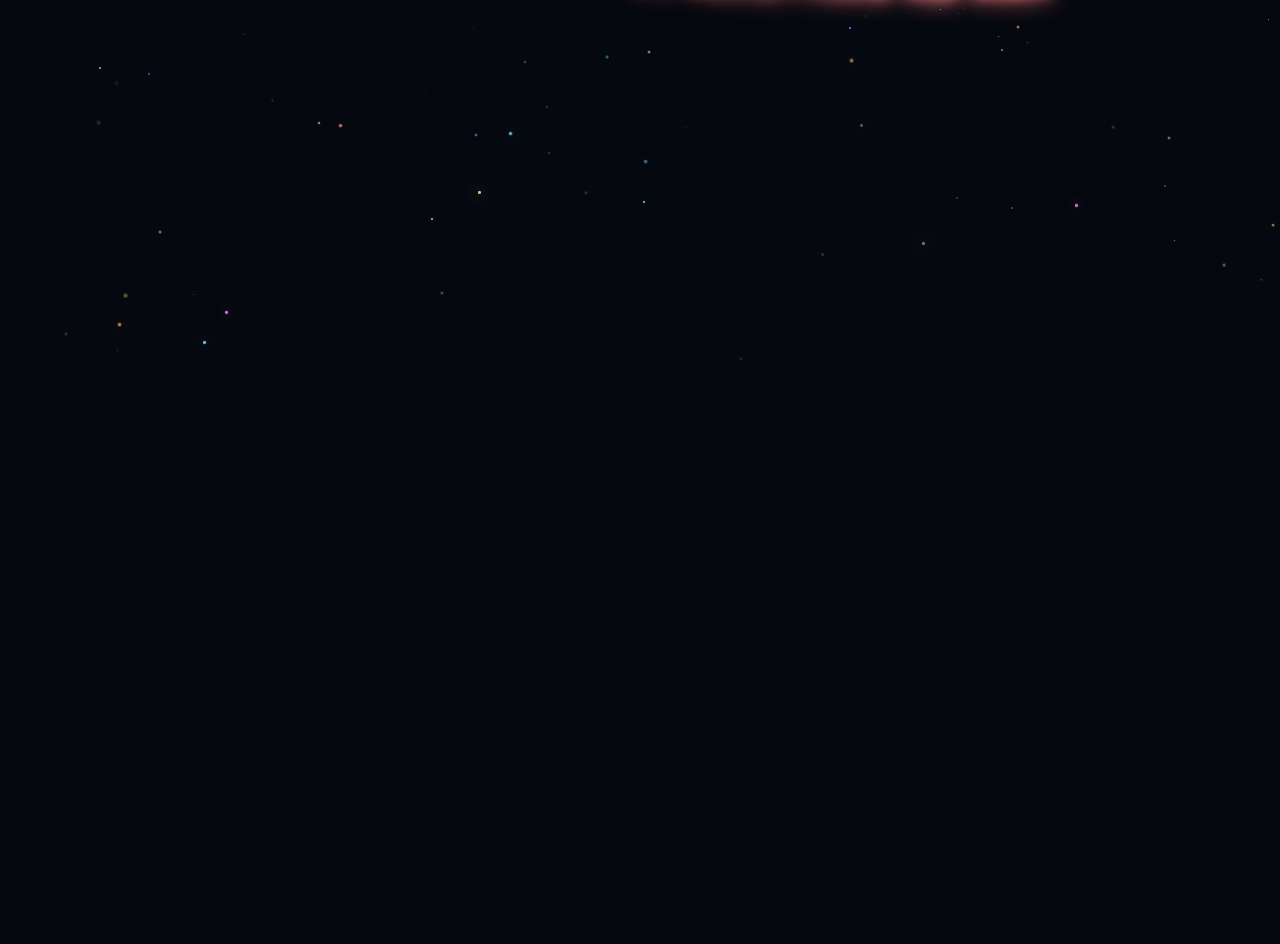
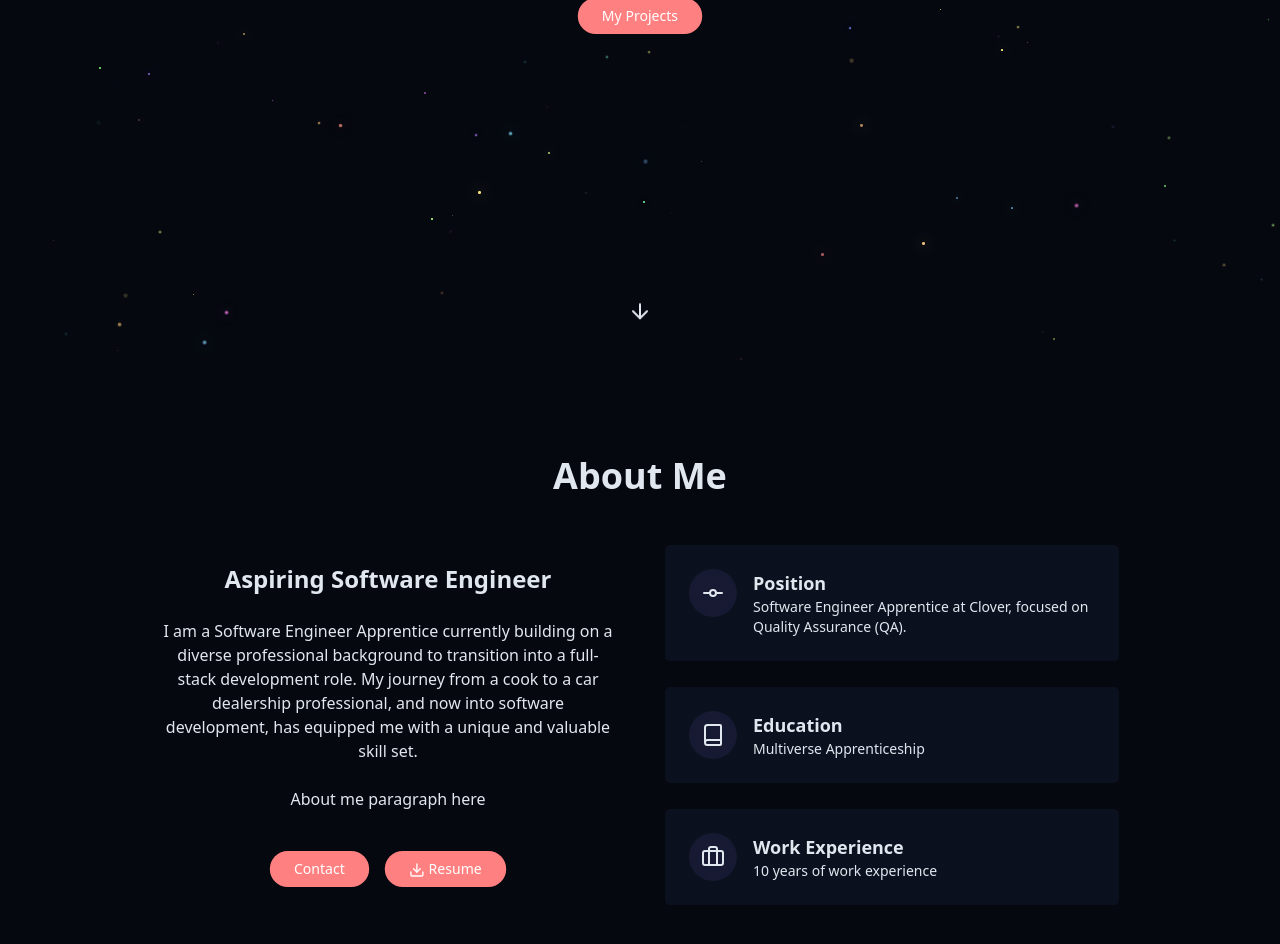
Before and after one commit to med4h/Portfolio, a React (Vite) app: page / in a window 1280 px wide. Shown: the part 440-1384 px from the top of the page. Before the commit the page ends 800 px from the top, so only its background shows below. Built offline with nearby package versions, Linux system fonts and the light colour scheme.

Commit message:
added about me section

```diff
--- /dev/null
+++ b/src/components/AboutSection.jsx
@@ -0,0 +1,90 @@
+import { Book, Briefcase, Download, GitCommit } from "lucide-react"; // Import the Download icon
+
+export const AboutSection = () => {
+    return (
+        <section id="about" className="py-24 px-4 relative">
+            <div className="container mx-auto max-w-5xl">
+                <h2 className="text-3xl md:text-4xl font-bold mb-12 text-center">
+                    About Me
+                </h2>
+
+                <div className="grid grid-cols-1 md:grid-cols-2 gap-12 items-center">
+                    <div className="space-y-6">
+                        <h3 className="text-2xl font-semibold">
+                        Aspiring Software Engineer
+                        </h3>
+                        <p className="text-muted-foreground">
+                        I am a Software Engineer Apprentice currently building on a diverse professional background
+                        to transition into a full-stack development role.
+                        My journey from a cook to a car dealership professional, and now into software development,
+                        has equipped me with a unique and valuable skill set.
+                        </p>
+                        <p className="text-muted-foreground">
+                            About me paragraph here
+                        </p>
+
+                        <div className="flex flex-col sm:flex-row gap-4 pt-4 justify-center">
+                            <a
+                                href="#contact"
+                                className="cosmic-button button-glow text-sm px-6 py-2 flex items-center justify-center"
+                                style={{
+                                    "--random-hue": 0,
+                                }}
+                            >
+                                Contact
+                            </a>
+
+                            <a
+                                href=""
+                                className="cosmic-button button-glow text-sm px-6 py-2 flex items-center gap-2 justify-center"
+                                style={{
+                                    "--random-hue": 0,
+                                }}
+                            >
+                                <Download size={16} className="inline-block" /> {/* Icon */}
+                                Resume {/* Text */}
+                            </a>
+                        </div>
+                    </div>
+
+                    <div className="grid grid-cols-1 gap-6">
+                        <div className="gradient-border p-6 card-hover">
+                            <div className="flex items-start gap-4">
+                                <div className="p-3 rounded-full bg-primary/10">
+                                    <GitCommit className="h-6 w-6"/>
+                                </div>
+                                <div className="text-left">
+                                    <h4 className="font-semibold text-lg">Position</h4>
+                                    <p className="text-sm text-muted-foreground">Software Engineer Apprentice at Clover,
+                                        focused on Quality Assurance (QA).</p>
+                                </div>
+                            </div>
+                        </div>
+                        <div className="gradient-border p-6 card-hover">
+                            <div className="flex items-start gap-4">
+                                <div className="p-3 rounded-full bg-primary/10">
+                                    <Book className="h-6 w-6"/>
+                                </div>
+                                <div className="text-left">
+                                    <h4 className="font-semibold text-lg">Education</h4>
+                                    <p className="text-sm text-muted-foreground">Multiverse Apprenticeship</p>
+                                </div>
+                            </div>
+                        </div><div className="gradient-border p-6 card-hover">
+                            <div className="flex items-start gap-4">
+                                <div className="p-3 rounded-full bg-primary/10">
+                                    <Briefcase className="h-6 w-6"/>
+                                </div>
+                                <div className="text-left">
+                                    <h4 className="font-semibold text-lg">Work Experience</h4>
+                                    <p className="text-sm text-muted-foreground">10 years of work experience</p>
+                                </div>
+                            </div>
+                        </div>
+
+                    </div>
+                </div>
+            </div>
+        </section>
+    );
+};
--- a/src/components/HeroSection.jsx
+++ b/src/components/HeroSection.jsx
@@ -1,6 +1,9 @@
+import {ArrowDown} from "lucide-react";
+
 export const HeroSection = () => {
     const animatedText = "Adrian Meda Sanchez"; // Text to animate
     const staticText = "Hi, I'm"; // Static text
+
 
     return (
         <section
@@ -32,7 +35,27 @@ export const HeroSection = () => {
                             ))}
                         </span>
                     </h1>
+                    <p className="text-md md:text-md font-semibold text-muted-foreground max-2-2xl mx-auto opacity-0 animate-fade-in-delay-3">
+                    Software Engineer Apprentice at Clover
+                    </p>
+
+                    <div className="opacity-0 animate-fade-in-delay-5 text-sm text-muted-foreground mb-5">
+                        <a
+                            href="#projects"
+                            className="cosmic-button button-glow px-6 py-2 "
+                            style={{
+                                "--random-hue": 0,
+                            }}
+                        >
+                            My Projects
+                        </a>
+                    </div>
                 </div>
+            </div>
+
+            <div className="absolute bottom-8 left-1/2 transform -translate-x-1/2 flex flex-col items-center animate-bounce">
+            <span></span>
+            <ArrowDown className="h-6 w-" />
             </div>
         </section>
     );
--- a/src/index.css
+++ b/src/index.css
@@ -16,7 +16,9 @@
   --animate-fade-in-delay-1: fade-in 0.9s ease-out 0.2s forwards;
   --animate-fade-in-delay-2: fade-in 1s ease-out 0.2s forwards;
   --animate-fade-in-delay-3: fade-in 0.9s ease-out 0.6s forwards;
-  --animate-fade-in-delay-4: fade-in 1s ease-out 0.4s forwards;
+  --animate-fade-in-delay-4: fade-in 2s ease-out 1s forwards;
+  --animate-fade-in-delay-5: fade-in 1s ease-out 0.8s forwards;
+
   --animate-meteor: meteor 5s linear infinite;
 
   @keyframes float {
@@ -183,6 +185,39 @@
         opacity: 1; /* Fully visible */
     }
   }
+  @keyframes button-glow-effect {
+    0% {
+        transform: scale(1); /* Default size */
+        box-shadow: none; /* No glow */
+    }
+    50% {
+        transform: scale(1.1); /* Slightly expand */
+        box-shadow: 0 0 15px hsl(var(--random-hue), 100%, 75%),
+                    0 0 30px hsl(var(--random-hue), 100%, 75%); /* Glow effect */
+    }
+    100% {
+        transform: scale(1);
+        box-shadow: none;
+    }
+  }
+  @keyframes button-fade-glow {
+    0% {
+        transform: scale(1);
+        box-shadow: none;
+        opacity: 1;
+    }
+    50% {
+        transform: scale(1.05);
+        box-shadow: 0 0 8px hsl(var(--random-hue), 100%, 75%),
+                    0 0 16px hsl(var(--random-hue), 100%, 75%);
+        opacity: 1;
+    }
+    100% {
+        transform: scale(1);
+        box-shadow: none;
+        opacity: 1;
+    }
+  }
 }
 
 @layer base {
@@ -260,11 +295,9 @@
   background-clip: padding-box;
   border: 1px solid transparent;
 }
-
 @utility cosmic-button {
-  @apply px-6 py-2 rounded-full bg-primary text-primary-foreground font-medium
-         transition-all duration-300 hover:shadow-[0_0_10px_rgba(139,92,246,0.5)]
-         hover:scale-105 active:scale-95;
+  @apply px-6 py-2 rounded-full bg-[hsl(0,100%,75%)] text-white font-medium
+         transition-all duration-300 hover:shadow-[0_0_10px_rgba(255,0,0,0.5)] active:scale-95;
 }
 
 @utility star {
@@ -312,3 +345,9 @@
     animation: fade-in 1s ease-out 0.4s forwards; /* 0.4s delay */
     opacity: 0; /* Ensure it's hidden before animation starts */
 }
+
+.button-glow {
+    display: inline-block;
+    animation: button-fade-glow 3s infinite ease-in-out; /* Smooth looping animation */
+    --random-hue: calc(var(--random-hue)); /* Use the dynamically set hue */
+}
--- a/src/pages/Home.jsx
+++ b/src/pages/Home.jsx
@@ -2,6 +2,7 @@ import { Navbar } from "../components/Navbar";
 import { ThemeToggle } from "../components/ThemeToggle";
 import { StarBackground } from '@/components/StarBackground'
 import { HeroSection } from "../components/HeroSection";
+import { AboutSection } from "../components/AboutSection";
 
 export const Home = () => {
     return (
@@ -15,6 +16,7 @@ export const Home = () => {
             {/* main content */}
             <main>
                 <HeroSection />
+                <AboutSection />
             </main>
             {/* footer */}
         </div>
```
